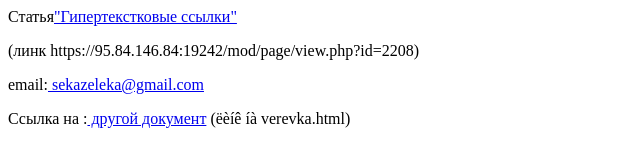
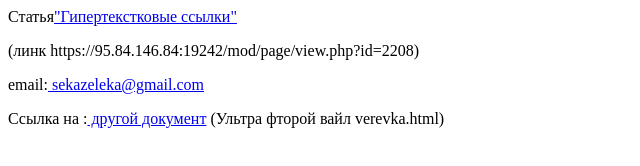
Before and after one commit to basota1337/basota1337.github.io, a plain HTML site: page index.html in a window 1280 px wide. Shown: the whole page, without its empty margins (0-640 px from the left). Drawn offline with Linux system fonts and the light colour scheme.

Commit message:
Update index.html

```diff
--- a/index.html
+++ b/index.html
@@ -7,6 +7,6 @@
 Статья<a href="https://95.84.146.84:19242/mod/page/view.php?id=2208">"Гипертекстковые ссылки"</a>
 <p>(линк https://95.84.146.84:19242/mod/page/view.php?id=2208) </p>
 email:<a href = "http://sekazeleka@gmail.com"> sekazeleka@gmail.com</a>
-<p>Ссылка на :<a href = "verevka.html"> другой документ</a> (ëèíê íà verevka.html)</p>
+<p>Ссылка на :<a href = "verevka.html"> другой документ</a> (Ультра фторой вайл verevka.html)</p>
 </body>
 </html>
```
